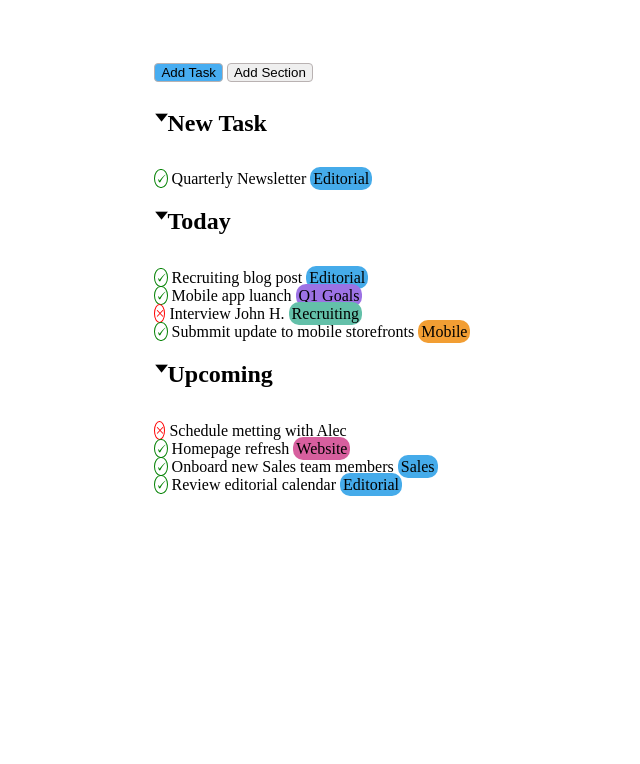
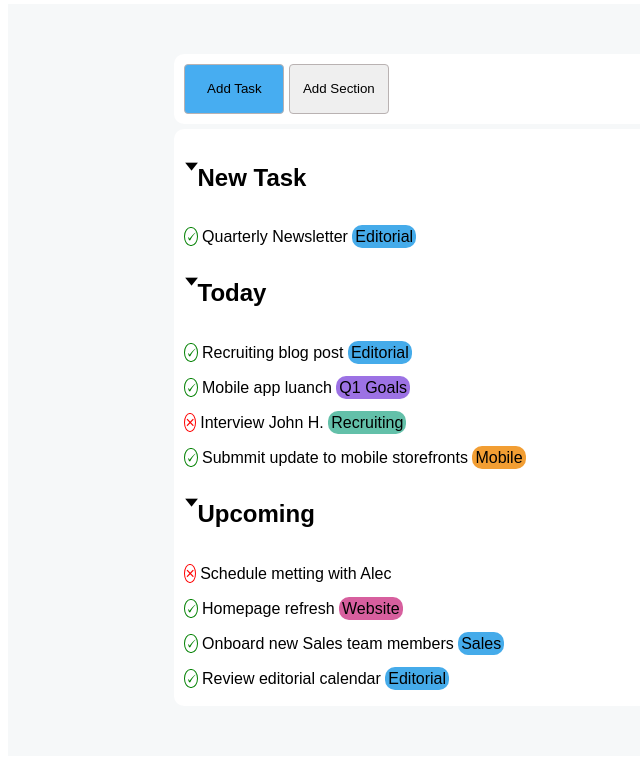
Before and after one commit to RiccardoMacchi/html-css-toboolist, a plain HTML site: page index.html in a window 1280 px wide. Shown: the part 109-873 px from the top of the page, without its empty margins (0-640 px from the left). Before the commit the page ends 800 px from the top, so only its background shows below. Drawn offline with Linux system fonts and the light colour scheme.

Commit message:
creazione vari container

```diff
--- a/css/style.css
+++ b/css/style.css
@@ -3,20 +3,37 @@
 * {
     box-sizing: border-box;
     border: none;
+    font-family: Arial, Helvetica, sans-serif;
 }
 
 /* regole container */
-#container {
+#contmain {
+    background-color: #f6f8f9;
+    padding: 50px;
+
+}
+
+#container1 {
     background-color: white;
-    margin: 10px 10%;
-    padding: 20px;
+    margin-left: 10%;
+    margin-right: 10%;
+    padding: 10px;
+    border-radius: 10px;
+}
+
+#container2 {
+    background-color: white;
+    margin-top: 5px;
+    margin-left: 10%;
+    margin-right: 10%;
+    padding: 10px;
     border-radius: 10px;
 }
 
 /* regole header */
 
 header {
-    padding: 10px;
+    background-color: white;
 }
 h1 {
     font-size: 40px;
@@ -31,7 +48,7 @@ h1:before {
 
 h2:before {
     content: "\1F893";
-    vertical-align: top;
+    vertical-align: middle;
 }
 
 /* regole bottoni */
@@ -40,37 +57,45 @@ h2:before {
     background-color: #47adf1;
     border: solid 1px rgb(185, 178, 178);
     border-radius: 4px;
+    width: 100px;
+    height: 50px;
 }
 
 #section {
     background-color: none;
     border: solid 1px rgb(185, 178, 178);
     border-radius: 4px;
+    width: 100px;
+    height: 50px;
 }
+
+
 
 /* regole azioni fatte e da fare */
 .fatto {
     display: inline;
+    line-height: 35px;
 }
 
 .nofatto {
     display: inline;
+    line-height: 35px;
 }
 
 .fatto:before {
     content: "\1F5F8";
-    text-align: center;
     color: green;
     border: solid 1px green;
     border-radius: 50%;
+    text-align: center;
 }
 
 .nofatto:before{
     content: "\00d7";
-    text-align: center;
     color: red;
     border: solid 1px red;
     border-radius: 50%;
+    text-align: center;
 }
 
 
--- a/index.html
+++ b/index.html
@@ -12,15 +12,17 @@
         <h1>Toboolist</h1>
     </header>
     <main>
+        <div id="contmain">
             <!-- div contenitore -->
-        <div id="container">
+            <div id="container1">
                 <!-- sezione bottoni -->
                 <section>
                     <button id="task">Add Task</button>
                     <button id="section">Add Section</button>
-                <hr>
                 </section>
+            </div>
                 <!-- Sezione Elenco -->
+            <div id="container2">
                 <section>
                     <h2>New Task</h2>
                     <div class="fatto"> Quarterly Newsletter</div> <span class="editorial">Editorial</span>
@@ -40,6 +42,7 @@
                     <div class="fatto"> Review editorial calendar</div> <span class="editorial">Editorial</span>
                 </section>
             </div>
+        </div>
     </main>
 </body>
 </html>
```
Lines whose indentation alone changed are shown as unchanged.
